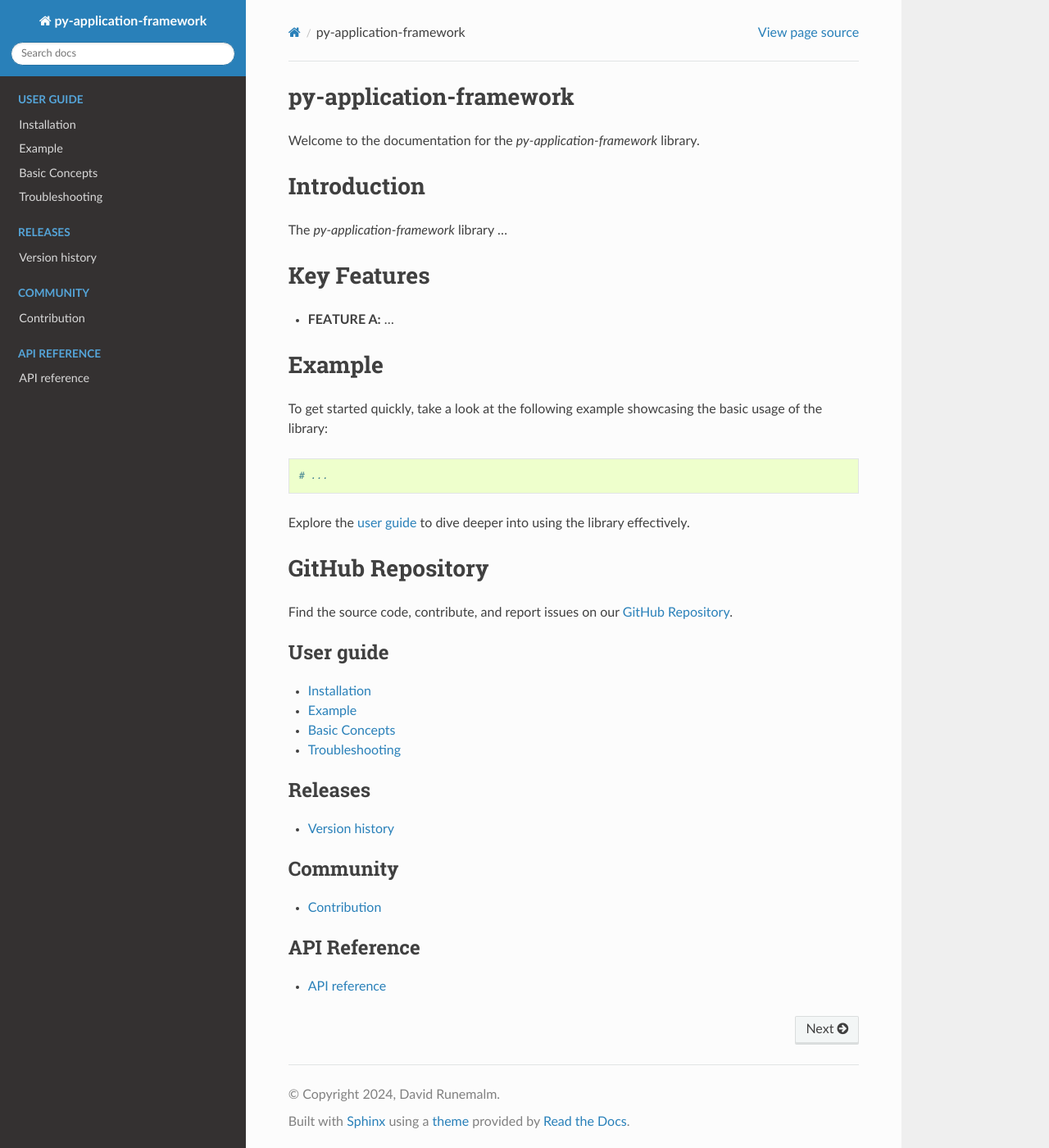
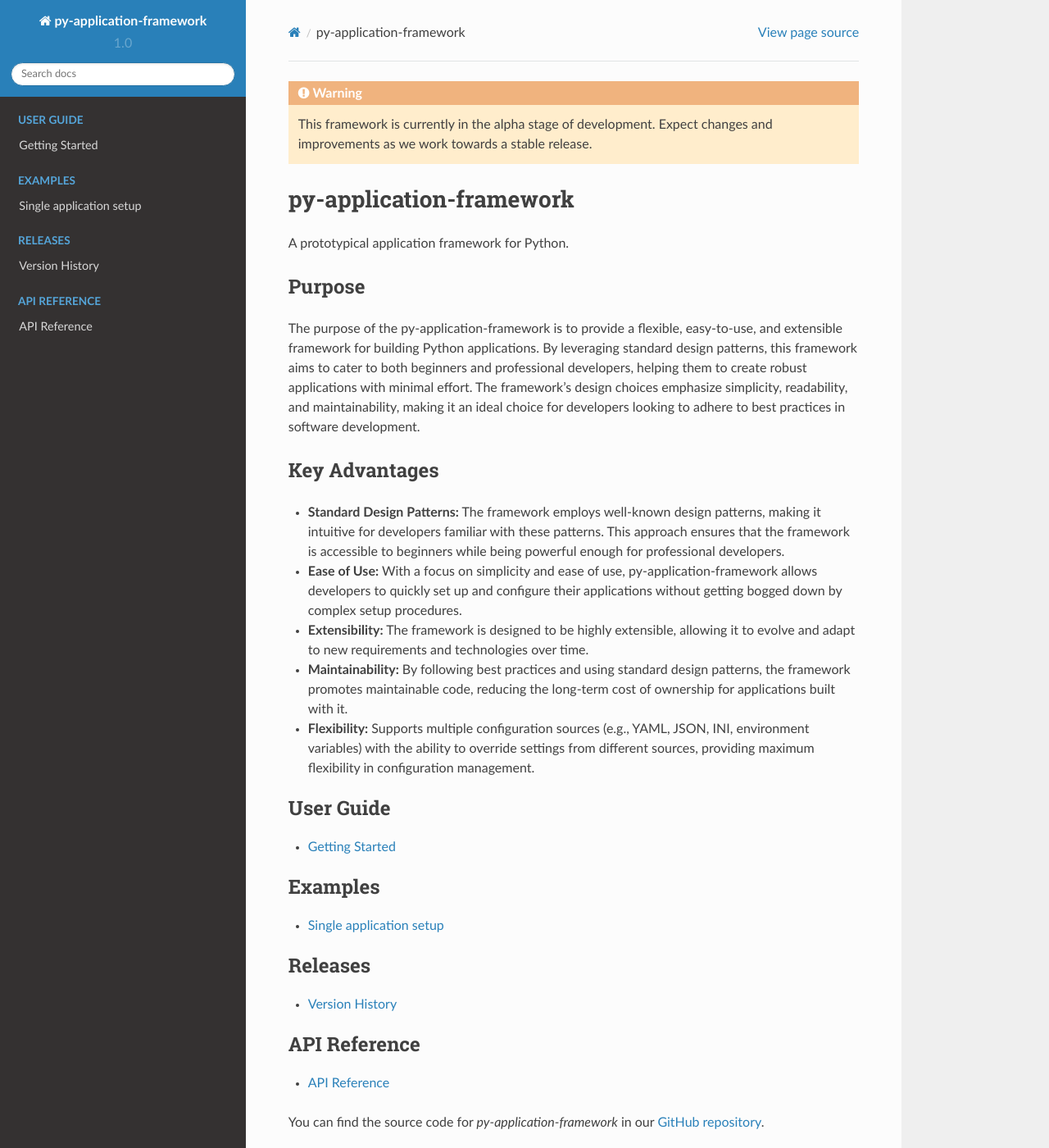
Before and after one commit to runemalm/py-application-framework, a Sphinx documentation site: the page built from docs/index.rst, in a window 1280 px wide and 1400 px high. Shown: the whole window at 82% size. Built offline with Sphinx 7.4.7 and the Read the Docs theme 2.0.0, drawn with Linux system fonts in a browser that asks for light colours.

Commit message:
Update documentation.

```diff
--- a/docs/conf.py
+++ b/docs/conf.py
@@ -12,7 +12,8 @@
 #
 import os
 import sys
-sys.path.insert(0, os.path.abspath('../src/'))
+
+sys.path.insert(0, os.path.abspath("../src/"))
 
 
 # -- Auto doc generation -----
@@ -21,17 +22,20 @@ sys.path.insert(0, os.path.abspath('../src/'))
 # autodoc_mock_imports = ["dependency_injection"]
 
 # The main module
-master_doc = 'index'
+master_doc = "index"
 
 
 # -- Project information -----------------------------------------------------
 
-project = 'py-application-framework'
-copyright = '2024, David Runemalm'
-author = 'David Runemalm'
+project = "py-application-framework"
+copyright = "2024, David Runemalm"
+author = "David Runemalm"
+
+# The version
+version = "1.0"
 
 # The full version, including alpha/beta/rc tags
-release = '1.0.0-alpha.1'
+release = "1.0.0-alpha.1"
 
 
 # -- General configuration ---------------------------------------------------
@@ -40,44 +44,46 @@ release = '1.0.0-alpha.1'
 # extensions coming with Sphinx (named 'sphinx.ext.*') or your custom
 # ones.
 extensions = [
-    'sphinx.ext.autodoc',
-    'sphinx.ext.intersphinx',
-    'sphinx.ext.autosectionlabel',
-    'sphinx_rtd_theme',
-    'sphinx.ext.napoleon',
+    "sphinx.ext.autodoc",
+    "sphinx.ext.intersphinx",
+    "sphinx.ext.autosectionlabel",
+    "sphinx_rtd_theme",
+    "sphinx.ext.napoleon",
 ]
 
 # List of directories, relative to source directory, that shouldn't be searched
 # for source files.
-exclude_trees = ['build', '.git', 'examples', 'scratch', 'tests']
+exclude_trees = ["build", ".git", "examples", "scratch", "tests"]
 
 # Add any paths that contain templates here, relative to this directory.
-templates_path = ['_templates']
+templates_path = ["_templates"]
 
 # List of patterns, relative to source directory, that match files and
 # directories to ignore when looking for source files.
 # This pattern also affects html_static_path and html_extra_path.
-exclude_patterns = ['_build', 'Thumbs.db', '.DS_Store']
+exclude_patterns = ["_build", "Thumbs.db", ".DS_Store"]
 
 # The name of the Pygments (syntax highlighting) style to use.
-pygments_style = 'sphinx'
+pygments_style = "sphinx"
 
 # A list of ignored prefixes for module index sorting.
-#modindex_common_prefix = []
+# modindex_common_prefix = []
 
-autodoc_member_order = 'alphabetical'
+autodoc_member_order = "alphabetical"
 
 # -- Options for HTML output -------------------------------------------------
 
 # The theme to use for HTML and HTML Help pages.  See the documentation for
 # a list of builtin themes.
 #
-html_theme = 'sphinx_rtd_theme'
+html_theme = "sphinx_rtd_theme"
 
 # Add any paths that contain custom static files (such as style sheets) here,
 # relative to this directory. They are copied after the builtin static files,
 # so a file named "default.css" will overwrite the builtin "default.css".
-html_static_path = ['_static']
+html_static_path = ["_static"]
 
-intersphinx_mapping = {'python': ('https://docs.python.org/', None),
-                       'sqlalchemy': ('http://docs.sqlalchemy.org/en/latest/', None)}
+intersphinx_mapping = {
+    "python": ("https://docs.python.org/3", None),
+    "sqlalchemy": ("http://docs.sqlalchemy.org/en/latest/", None),
+}
--- /dev/null
+++ b/docs/examples.rst
@@ -0,0 +1,54 @@
+########################
+Single application setup
+########################
+
+This example shows how to set up a basic single application using the framework.
+
+.. code-block:: python
+
+    import os
+    from application_framework.application.builder import ApplicationBuilder
+    from application_framework.config.builder import ConfigBuilder
+    from application_framework.host.builder import HostBuilder
+    from application_framework.host.restart_policy import RestartPolicy
+    from examples.single_app.config import Config
+
+    def main():
+        config = (
+            ConfigBuilder()
+            .set_environment_profile(env=os.getenv("APP_ENV", "development"))
+            .add_yaml_file(path="config.common.yaml")
+            .add_profiled_file(template="config.{profile}.yaml")
+            .add_prefixed_env_vars(prefix="CFG_", section_separator=".")
+            .set_type_conversion('host.port', int)
+            .set_type_conversion('app.port', int)
+            .bind(Config)
+            .build()
+        )
+
+        application = (
+            ApplicationBuilder()
+            .set_config(config)
+            .set_root_directory(".")
+            .use_entry_point("app:run")
+            .run_in_separate_process()
+            .add_http_route(path="/app/?.*", port=config.app.port)
+            .add_websocket_route(path="/app/ws/?.*", port=config.app.port + 9)
+            .build()
+        )
+
+        host = (
+            HostBuilder()
+            .add_application(application)
+            .set_restart_policy(RestartPolicy.ExponentialBackoff)
+            .set_listening_port(config.host.port)
+            .build()
+        )
+
+        host.run()
+
+
+    if __name__ == "__main__":
+        main()
+
+These examples cover some of the basic functionalities of the py-application-framework. For more advanced usage and examples, please refer to the documentation and the user guide.
--- a/docs/index.rst
+++ b/docs/index.rst
@@ -1,54 +1,46 @@
+.. warning::
+
+   This framework is currently in the alpha stage of development. Expect changes and improvements as we work towards a stable release.
+
 py-application-framework
 =======================
 
-Welcome to the documentation for the `py-application-framework` library.
+A prototypical application framework for Python.
 
-Introduction
-============
+Purpose
+-------
 
-The `py-application-framework` library ...
+The purpose of the py-application-framework is to provide a flexible, easy-to-use, and extensible framework for building Python applications. By leveraging standard design patterns, this framework aims to cater to both beginners and professional developers, helping them to create robust applications with minimal effort. The framework's design choices emphasize simplicity, readability, and maintainability, making it an ideal choice for developers looking to adhere to best practices in software development.
 
-Key Features
-============
+Key Advantages
+--------------
 
-- **FEATURE A:** ...
+- **Standard Design Patterns:** The framework employs well-known design patterns, making it intuitive for developers familiar with these patterns. This approach ensures that the framework is accessible to beginners while being powerful enough for professional developers.
+- **Ease of Use:** With a focus on simplicity and ease of use, py-application-framework allows developers to quickly set up and configure their applications without getting bogged down by complex setup procedures.
+- **Extensibility:** The framework is designed to be highly extensible, allowing it to evolve and adapt to new requirements and technologies over time.
+- **Maintainability:** By following best practices and using standard design patterns, the framework promotes maintainable code, reducing the long-term cost of ownership for applications built with it.
+- **Flexibility:** Supports multiple configuration sources (e.g., YAML, JSON, INI, environment variables) with the ability to override settings from different sources, providing maximum flexibility in configuration management.
 
-Example
-=======
-
-To get started quickly, take a look at the following example showcasing the basic usage of the library:
-
-.. code-block:: python
-
-    # ...
-
-Explore the :doc:`user guide<gettingstarted>` to dive deeper into using the library effectively.
-
-GitHub Repository
-=================
-
-Find the source code, contribute, and report issues on our `GitHub Repository <https://github.com/runemalm/py-application-framework>`_.
-
-.. gettingstarted-docs:
+.. userguide-docs:
 .. toctree::
   :maxdepth: 1
-  :caption: User guide
+  :caption: User Guide
 
-  gettingstarted
+  userguide
 
-.. versionhistory-docs:
+.. examples-docs:
+.. toctree::
+  :maxdepth: 1
+  :caption: Examples
+
+  examples
+
+.. releases-docs:
 .. toctree::
   :maxdepth: 1
   :caption: Releases
 
-  versionhistory
-
-.. community-docs:
-.. toctree::
-  :maxdepth: 1
-  :caption: Community
-
-  community
+  releases
 
 .. apireference-docs:
 .. toctree::
@@ -56,3 +48,5 @@ Find the source code, contribute, and report issues on our `GitHub Repository <h
   :caption: API Reference
 
   py-modindex
+
+You can find the source code for `py-application-framework` in our `GitHub repository <https://github.com/runemalm/py-application-framework>`_.
--- a/docs/py-modindex.rst
+++ b/docs/py-modindex.rst
@@ -1,2 +1,2 @@
-API reference
+API Reference
 =============
```
Also changed, not shown: docs/gettingstarted.rst (deleted, +0 -45 lines), docs/modules/config_builder.rst (added, +9 -0 lines), docs/releases.rst (added, +16 -0 lines), docs/userguide.rst (added, +10 -0 lines), docs/versionhistory.rst (deleted, +0 -12 lines), 1 other file.
